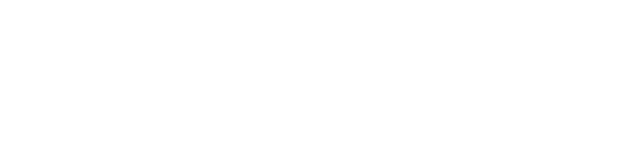
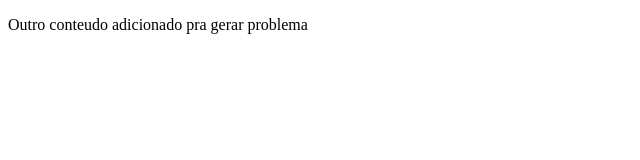
Before and after one commit to Ruan-Teixeira/gama-no-github, a plain HTML site: page index.html in a window 1280 px wide. Shown: the whole page, without its empty margins (0-640 px from the left). Drawn offline with Linux system fonts and the light colour scheme.

Commit message:
outro commit, desta vez na main

```diff
--- a/index.html
+++ b/index.html
@@ -4,6 +4,7 @@
 	<meta charset="utf-8">
 	<title> Minha Pagina </title>
 </head>
+<p>Outro conteudo adicionado pra gerar problema</p>
 <body>
 
 </body>
```
